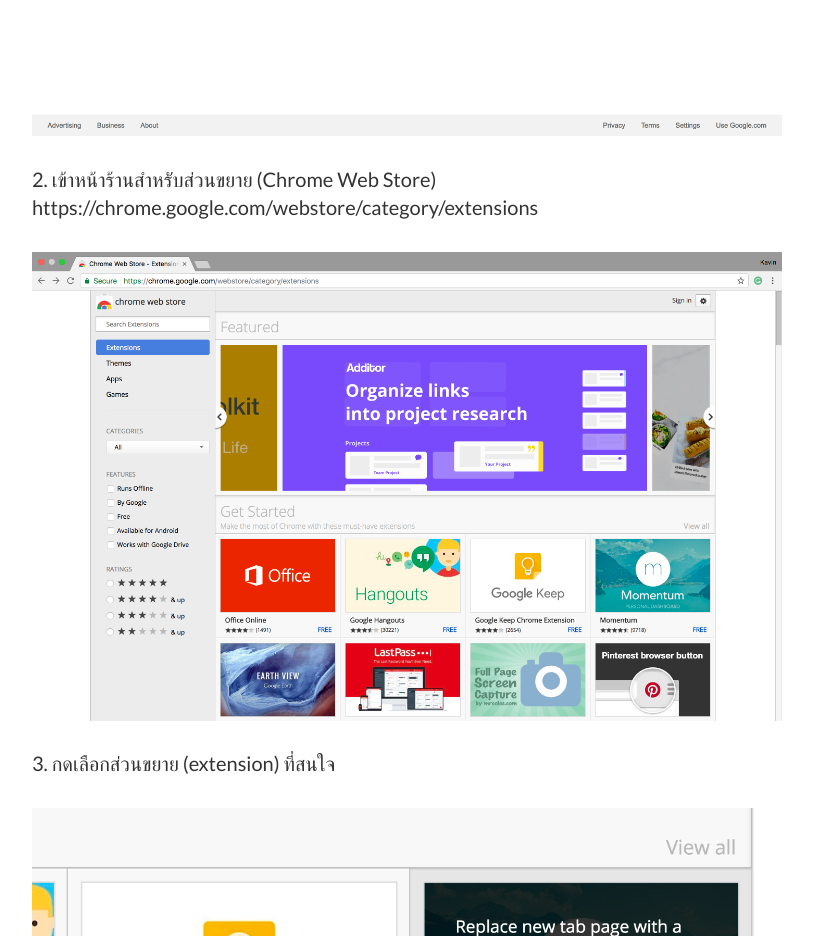
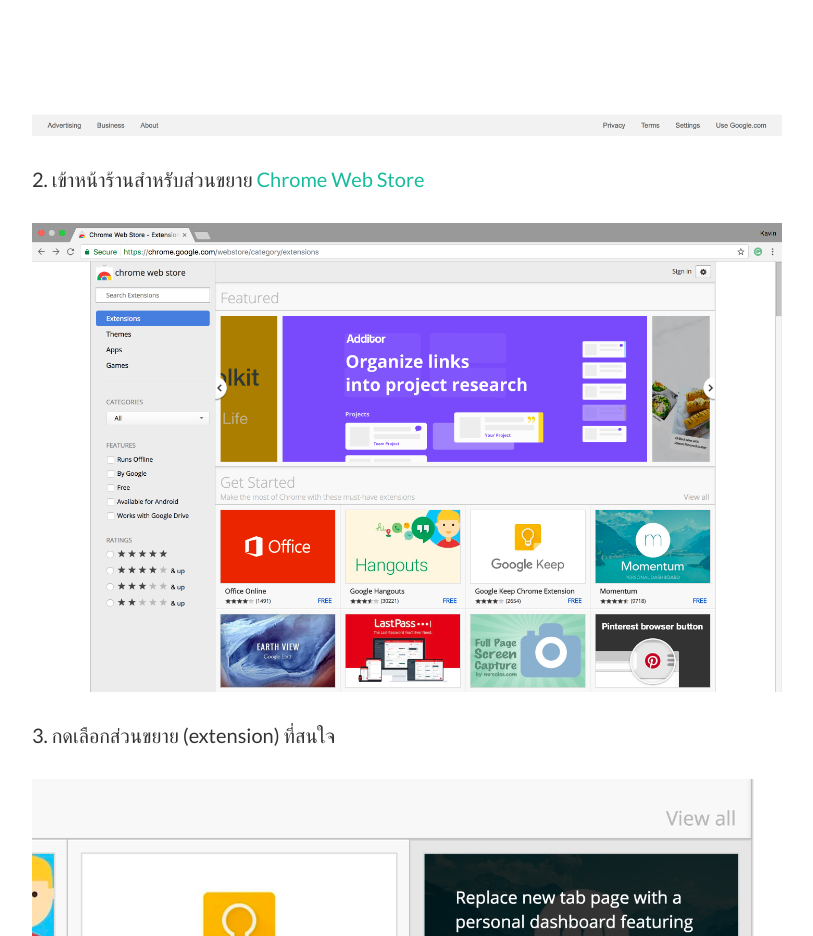
Before and after one commit to kavinvin/Chrome-Extension-Tutorial, a website: page index.html in a window 1280 px wide. Shown: the part 1440-2376 px from the top of the page, without its empty margins (233-1046 px from the left). Drawn offline with nearby package versions, Linux system fonts and the light colour scheme.

Commit message:
Fix Chrome Web Store link

```diff
--- a/index.html
+++ b/index.html
@@ -102,7 +102,7 @@
                 <div class="col-lg-8 col-lg-offset-2">
                     <p><br>1. เปิดกูเกิลโครม (Google Chrome)</p>
                     <br><img class="img-responsive" src="img/installation/1.png" alt="Google Chrome logo">
-                    <p><br>2. เข้าหน้าร้านสำหรับส่วนขยาย (Chrome Web Store) https://chrome.google.com/webstore/category/extensions</p>
+                    <p><br>2. เข้าหน้าร้านสำหรับส่วนขยาย <a href="https://chrome.google.com/webstore/category/extensions">Chrome Web Store</a></p>
                     <br><img class="img-responsive" src="img/installation/2.png" alt="Google Chrome logo">
                     <p><br>3. กดเลือกส่วนขยาย (extension) ที่สนใจ</p>
                     <br><img class="img-responsive" src="img/installation/3.png" alt="Google Chrome logo">
```
